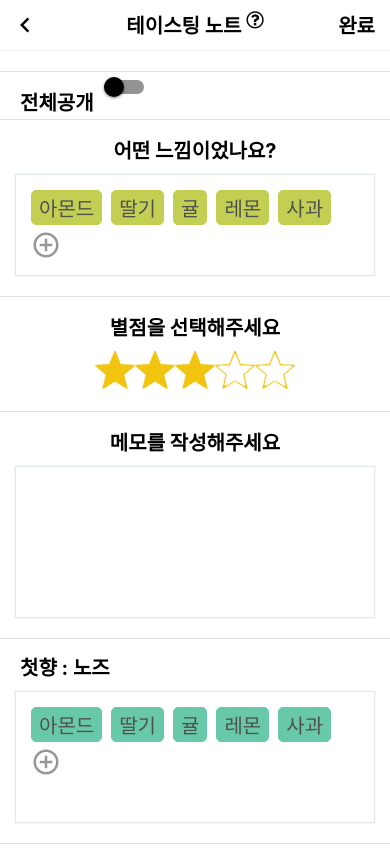
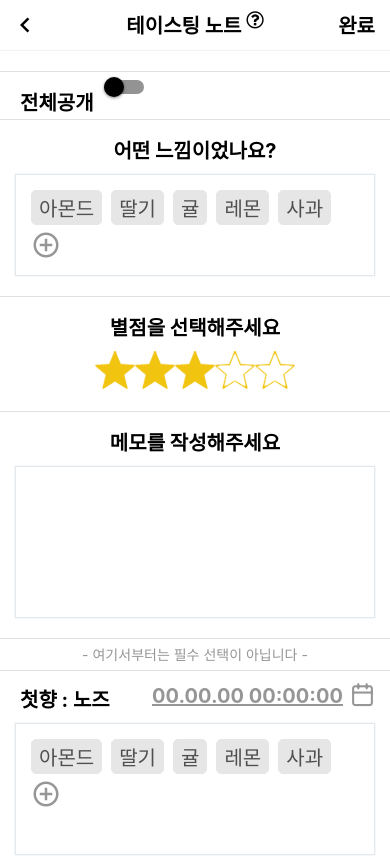
Before and after one commit to ramgthunder12/mobliepoject, a React Native app: screen /WriteDownNote in a window 390 px wide. Shown: the top 857 px of the page. Built offline with nearby package versions, Linux system fonts and the light colour scheme.

Commit message:
v0.0.8
첫향 추가, 날짜시간선택 추가

```diff
--- a/app.json
+++ b/app.json
@@ -5,7 +5,7 @@
     "version": "1.0.0",
     "orientation": "portrait",
     "icon": "./assets/icon.png",
-    "userInterfaceStyle": "light",
+    "userInterfaceStyle": "automatic",
     "splash": {
       "image": "./assets/splash.png",
       "resizeMode": "contain",
--- a/navigation/screens/WriteDownNote.js
+++ b/navigation/screens/WriteDownNote.js
@@ -12,6 +12,7 @@ import React, { useState, useEffect, useRef } from "react";
 import { Header, Icon, Card, Button, Dialog, Slider, Switch } from "@rneui/themed";
 import { TouchableOpacity } from "react-native-gesture-handler";
 import { Rating } from "react-native-ratings";
+import DateTimePickerModal from "react-native-modal-datetime-picker";//https://github.com/mmazzarolo/react-native-modal-datetime-picker
 
 let TasteId = 0; //느낌 버튼 id
 let ScentId = 0; //첫향 버튼 id
@@ -37,6 +38,8 @@ export default function WriteDownNote({ navigation }) {
   const [memoText, setMemoText] = useState(""); //메모 내용
 
   /*첫향*/
+  const [isDatePickerVisible, setDatePickerVisibility] = useState(false);//날짜 및 시간 선택 모달
+  const [DateText, setDateText] = useState("00.00.00 00:00:00");
   const [showScentTextInput, setshowScentTextInput] = useState([]); //textinput 생성 및 삭제
   const [Scents, setScents] = useState([]); //첫향 버튼 배열
   const [pressedScentIds, setPressedScentIds] = useState([]); //첫향 버튼을 누른 버튼id
@@ -223,6 +226,24 @@ export default function WriteDownNote({ navigation }) {
     );
     setScents(updatedScents);
     setDeleteScent(!DeleteScent);
+  };
+
+  const showDatePicker = () => {//날짜 및 시간 선택 모달
+    setDatePickerVisibility(true);
+  };
+
+  const DatePickerConfirm = (date) => {//날짜 및 시간 선택한 값
+    // 날짜 객체에서 연도, 월, 일, 시간, 분, 초 추출
+    const year = date.getFullYear();
+    const month = date.getMonth() + 1; // 월은 0부터 시작하므로 1을 더해줍니다.
+    const day = date.getDate();
+    const hours = date.getHours();
+    const minutes = date.getMinutes().toString().padStart(2, '0');
+    //const seconds = date.getSeconds();//초는 선택불가
+
+    setDateText(`${year}.${month}.${day} ${hours}:${minutes}`);
+
+    setDatePickerVisibility(false);
   };
   /********************첫향********************/
 
@@ -501,11 +522,11 @@ export default function WriteDownNote({ navigation }) {
                     styles.tasteTouchableOpacity,
                     {
                       backgroundColor: pressedTasteIds.includes(button.id)
-                        ? "rgb(230,230,230)"
-                        : "#C3CF53", // 배경색 설정
+                        ? "#C3CF53"
+                        : "rgb(230,230,230)", // 배경색 설정
                       borderColor: pressedTasteIds.includes(button.id)
-                        ? "rgb(230,230,230)"
-                        : "#C3CF53", // 테두리 색상 설정
+                        ? "#C3CF53"
+                        : "rgb(230,230,230)", // 테두리 색상 설정
                     },
                   ]}
                 >
@@ -575,13 +596,34 @@ export default function WriteDownNote({ navigation }) {
 
         {/********************첫향:노즈********************/}
         <Card.Divider style={{ marginTop: 20 }} />
+        <View style={{flexDirection: "row", justifyContent: "center", marginTop: -10, }}>
+        <Text style={{color: "rgb(150,150,150)",}}>
+          - 여기서부터는 필수 선택이 아닙니다 -
+        </Text>
+        </View>
+        <Card.Divider style={{ marginTop: 6 }} />
           <View style={styles.noteExpandTitle}>
             <Text
               style={[styles.noteTitleText, { marginLeft: 20, marginTop: -2 }]}
             >
               첫향 : 노즈
             </Text>
-            {/*날짜 및 시간*/}
+            <TouchableOpacity
+              onPress={showDatePicker}
+              style={{ flexDirection: "row", marginRight: 15, marginTop: -5 }}
+            >
+              <Text style={{
+                fontSize: 20,
+                fontWeight: "bold",
+                textDecorationLine: "underline",
+                color: "rgb(150,150,150)",
+                marginRight: 7,
+                paddingTop: 3,
+              }}>
+                {DateText}
+              </Text>
+              <Icon name="calendar"  type="feather" color="rgb(150,150,150)" size={25} />
+            </TouchableOpacity>
           </View>
 
             <Card containerStyle={{ marginTop: 10 }}>
@@ -603,11 +645,11 @@ export default function WriteDownNote({ navigation }) {
                           styles.ScentTouchableOpacity,
                           {
                             backgroundColor: pressedScentIds.includes(button.id)
-                              ? "rgb(230,230,230)"
-                              : "rgb(104,201,170)", // 배경색 설정
+                              ? "rgb(104,201,170)"
+                              : "rgb(230,230,230)", // 배경색 설정
                             borderColor: pressedScentIds.includes(button.id)
-                              ? "rgb(230,230,230)"
-                              : "rgb(104,201,170)", // 테두리 색상 설정
+                              ? "rgb(104,201,170)"
+                              : "rgb(230,230,230)", // 테두리 색상 설정
                           },
                         ]}
                       >
@@ -684,11 +726,11 @@ export default function WriteDownNote({ navigation }) {
                           styles.GlassTouchableOpacity,
                           {
                             backgroundColor: pressedGlassIds.includes(button.id)
-                              ? "rgb(230,230,230)"
-                              : "rgb(104,201,170)", // 배경색 설정
+                              ? "rgb(104,201,170)"
+                              : "rgb(230,230,230)", // 배경색 설정
                             borderColor: pressedGlassIds.includes(button.id)
-                              ? "rgb(230,230,230)"
-                              : "rgb(104,201,170)", // 테두리 색상 설정
+                              ? "rgb(104,201,170)"
+                              : "rgb(230,230,230)", // 테두리 색상 설정
                           },
                         ]}
                       >
@@ -935,6 +977,14 @@ export default function WriteDownNote({ navigation }) {
         <Card.Divider style={{ marginTop: 9 }} />
       </ScrollView>
 
+      {/********************날짜 및 시간 모달********************/}
+      <DateTimePickerModal
+        isVisible={isDatePickerVisible}
+        mode="datetime"
+        onConfirm={DatePickerConfirm}
+        onCancel={() => setDatePickerVisibility(false)}
+      />
+
       {/********************느낌 버튼 삭제 Dialog********************/}
       <Dialog
         isVisible={DeleteTaste}
--- a/package.json
+++ b/package.json
@@ -9,6 +9,7 @@
     "web": "expo start --web"
   },
   "dependencies": {
+    "@react-native-community/datetimepicker": "7.2.0",
     "@react-navigation/bottom-tabs": "^6.5.11",
     "@react-navigation/native": "^6.1.9",
     "@react-navigation/stack": "^6.3.20",
@@ -20,6 +21,7 @@
     "react": "18.2.0",
     "react-native": "0.72.6",
     "react-native-gesture-handler": "~2.12.0",
+    "react-native-modal-datetime-picker": "^17.1.0",
     "react-native-safe-area-context": "^4.6.3",
     "react-native-screens": "~3.22.0",
     "react-native-vector-icons": "^10.0.2"
```
Also changed, not shown: 1 other file (tests, documents, lock files or other folders).
